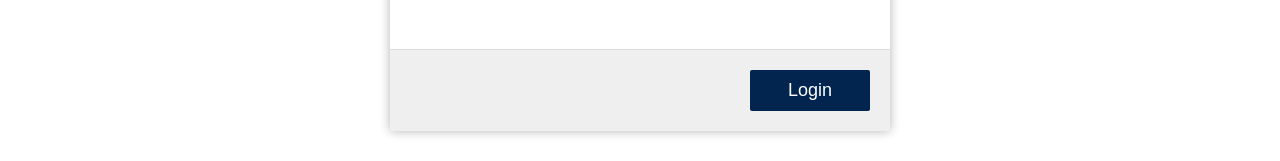
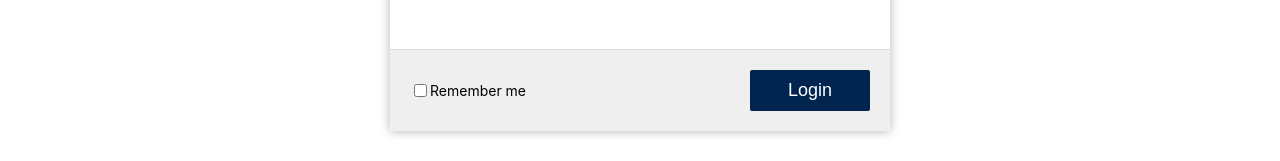
Before and after one commit to potter80511/zrlgx_test, a React (Create React App) app: page /login in a window 1280 px wide. Shown: the part 405-566 px from the top of the page. Built offline with nearby package versions, Linux system fonts and the light colour scheme.

Commit message:
加上remember me

```diff
--- a/src/components/Header.tsx
+++ b/src/components/Header.tsx
@@ -56,7 +56,7 @@ const Header = () => {
 
   const logout = useCallback(() => {
     userToken && dispatch(logoutAction(userToken))
-  }, [dispatch, logoutAction]);
+  }, [dispatch, logoutAction, userToken]);
 
   useEffect(() => {
     userToken && dispatch(checkUserToken({ token: userToken }));
--- a/src/featrures/login/Login.tsx
+++ b/src/featrures/login/Login.tsx
@@ -1,8 +1,9 @@
-import React, { useEffect, useState } from 'react';
+import { useEffect, useState, useCallback } from 'react';
 import { useDispatch, useSelector } from 'react-redux';
 import { useNavigate } from 'react-router-dom';
 import styled from 'styled-components';
 import Flex from '../../components/Flex';
+import { CookiesHelper } from '../../helper/CookiesHelper';
 import { StyledContainer } from '../../styles/commonStyles';
 import { loginAction } from './actions/loginActions';
 import { userInfoSelector, userUnAuthorizedSelector } from './selectors'
@@ -10,14 +11,12 @@ import { userInfoSelector, userUnAuthorizedSelector } from './selectors'
 const StyledLogin = styled(StyledContainer)`
   margin-top: 50px;
 `;
-
 const StyledLoginBlock = styled.div`
   max-width: 500px;
   width: 90%;
   margin: 0 auto;
   box-shadow: 0 0 10px rgba(0, 0, 0, 0.3);
 `;
-
 const StyledLoginHead = styled.div`
   background: #efefef;
   border-bottom: 1px solid #ddd;
@@ -26,32 +25,28 @@ const StyledLoginHead = styled.div`
   text-align: center;
   padding: 20px;
 `;
-
 const StyledLoginBody = styled.div`
   padding: 50px 30px;
 `;
-
 const StyledInputField = styled.div`
   display: block;
   &:not(:last-child) {
     margin-bottom: 15px;
   }
 `;
-
 const StyledLabel = styled.label`
   display: block;
   font-size: 16px;
   color: #333;
   margin-bottom: 5px;
 `;
-
 const StyledInput = styled.input`
   height: 40px;
   width: 100%;
   border: 1px solid #ccc;
   box-shadow: 0 0 3px rgba(180, 180, 180, 0.5) inset;
+  font-size: 20px;
 `;
-
 const StyledLoginFooter = styled.div`
   background: #efefef;
   border-top: 1px solid #ddd;
@@ -60,7 +55,6 @@ const StyledLoginFooter = styled.div`
     width: 100%;
   }
 `;
-
 const StyledSubmitButton = styled.button`
   color: white;
   background-color: #01254F;
@@ -69,10 +63,12 @@ const StyledSubmitButton = styled.button`
   padding: 10px;
   border-radius: 2px;
 `;
-
 const StyledLoginUnAuthorized = styled.div`
   color: red;
   font-weight: 600;
+  font-size: 14px;
+`;
+const StyledRememberMeLabel = styled.label`
   font-size: 14px;
 `;
 
@@ -82,9 +78,28 @@ const Login = () => {
 
   const [email, setEmail] = useState('');
   const [password, setPassword] = useState('');
+  const [rememberMe, setRememberMe] = useState(false);
 
   const userInfo = useSelector(userInfoSelector);
   const userUnAuthorized = useSelector(userUnAuthorizedSelector);
+
+  const onLoginSubmit = useCallback(() => {
+    dispatch(loginAction({email, password}));
+
+    console.log(rememberMe, 'rememberMe')
+
+    rememberMe
+      ? CookiesHelper.setCookie('user_email', email)
+      : CookiesHelper.removeCookie('user_email')
+  }, [dispatch, rememberMe, email, password]);
+
+  useEffect(() => {
+    const lastTimeEmail = CookiesHelper.getCookie('user_email');
+    if(!!lastTimeEmail) {
+      setEmail(lastTimeEmail);
+      setRememberMe(true);
+    }
+  }, []);
 
   useEffect(() => {
     userInfo && navigate('/');
@@ -98,7 +113,7 @@ const Login = () => {
           {userUnAuthorized && <StyledLoginUnAuthorized>登入錯誤</StyledLoginUnAuthorized>}
           <StyledInputField>
             <StyledLabel>Email: </StyledLabel>
-            <StyledInput type="text" onChange={(e) => setEmail(e.currentTarget.value)} />
+            <StyledInput type="text" value={email} onChange={(e) => setEmail(e.currentTarget.value)} />
           </StyledInputField>
           <StyledInputField>
             <StyledLabel>Password: </StyledLabel>
@@ -106,8 +121,16 @@ const Login = () => {
           </StyledInputField>
         </StyledLoginBody>
         <StyledLoginFooter>
-          <Flex justifyContent="flex-end">
-            <StyledSubmitButton onClick={() => dispatch(loginAction({email, password}))}>Login</StyledSubmitButton>
+          <Flex justifyContent="space-between">
+            <Flex alignItems="center">
+              <input
+                type="checkbox"
+                checked={rememberMe}
+                onChange={() => setRememberMe(!rememberMe)}
+              />
+              <StyledRememberMeLabel>Remember me</StyledRememberMeLabel>
+            </Flex>
+            <StyledSubmitButton onClick={onLoginSubmit}>Login</StyledSubmitButton>
           </Flex>
         </StyledLoginFooter>
       </StyledLoginBlock>
--- a/src/featrures/login/slices/userSlice.ts
+++ b/src/featrures/login/slices/userSlice.ts
@@ -46,6 +46,7 @@ const userSlice = createSlice<State, CaseReducer>({
       const { user, token } = action.payload
 
       jsCookie.set('user_token', token);
+      jsCookie.set('isLogin', 'true');
 
       state.userInfo = user;
       state.token = token;
@@ -63,6 +64,7 @@ const userSlice = createSlice<State, CaseReducer>({
     },
     [logoutAction.fulfilled.toString()]: (state) => {
       jsCookie.remove('user_token');
+      jsCookie.remove('isLogin');
       return initialState;
     },
 
--- a/src/featrures/registered/RegisteredContainer.tsx
+++ b/src/featrures/registered/RegisteredContainer.tsx
@@ -17,11 +17,10 @@ const RegisteredContainer = () => {
   const postListNextPage = useSelector(postListNextPageSelector);
   const postListHasMore = useSelector(postListHasMoreSelector);
   const userInfo = useSelector(userInfoSelector);
-  console.log(postListNextPage, 'postListNextPage')
 
   const userToken = CookiesHelper.getUserToken();
+  const isLogin = CookiesHelper.getCookie('isLogin');
 
-  const isLogin = !!userInfo;
 
   const onRegisterClick = useCallback(() => {
     if (isLogin) {
@@ -34,10 +33,20 @@ const RegisteredContainer = () => {
   useEffect(() => {
     dispatch(getPostList({per_page: 12, page: postListNextPage, token: userToken, favourited: 1}));
 
+    if (!isLogin) {
+      navigate('/login');
+    }
+
     return () => {
       dispatch(resetPostList());
     }
   }, []);
+
+  useEffect(() => {
+    if (!isLogin) {
+      navigate('/login');
+    }
+  }, [isLogin]);
 
  return <PostListBlock
     list={postList}
--- a/src/helper/CookiesHelper.ts
+++ b/src/helper/CookiesHelper.ts
@@ -1,6 +1,20 @@
 import jsCookie from 'js-cookie';
 
 export class CookiesHelper {
+  static getCookie(key: string) {
+    const value = jsCookie.get(key);
+    return value;
+  }
+
+  static setCookie(key: string, value: any): void {
+    console.log(key)
+    jsCookie.set(key, value);
+  }
+
+  static removeCookie(key: string): void {
+    jsCookie.remove(key);
+  }
+
   static getUserToken(): string {
     const userToken = jsCookie.get('user_token') || '';
     return userToken;
```
